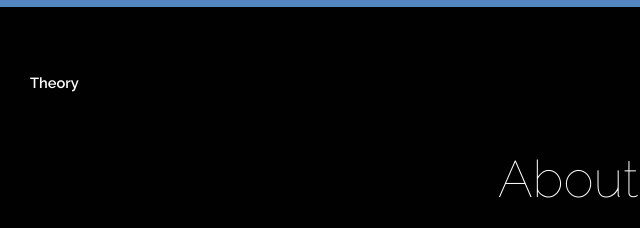
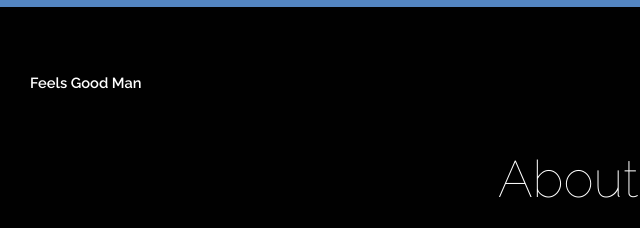
Before and after one commit to christinawei/hackital, a website: page aboutus.html in a window 1280 px wide. Shown: the top 228 px of the page, 34-674 px from the left. Drawn offline with Linux system fonts and the light colour scheme; files whose address does not match are found by name.

Commit message:
fixed title

```diff
--- a/aboutus.html
+++ b/aboutus.html
@@ -1,6 +1,6 @@
 <html>
 	<head>
-		<title>Theory by TEMPLATED</title>
+		<title>About Us</title>
 		<meta charset="utf-8" />
 		<meta name="viewport" content="width=device-width, initial-scale=1" />
 		<link rel="stylesheet" href="/templated-theory/assets/css/main.css" />
@@ -10,7 +10,7 @@
 		<!-- Header -->
 			<header id="header">
 				<div class="inner">
-					<a href="index.html" class="logo">Theory</a>
+					<a href="index.html" class="logo">Feels Good Man</a>
           <nav id="nav">
             <a class="nav-link" href="/">Home</a>
             <a class="nav-link" href="/funfacts">Information</a>
```
